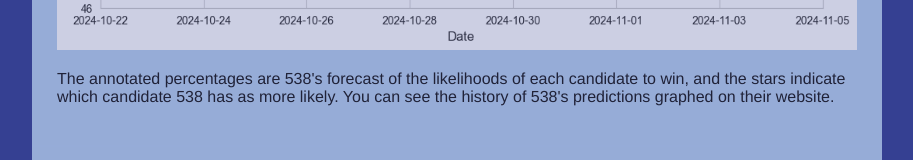
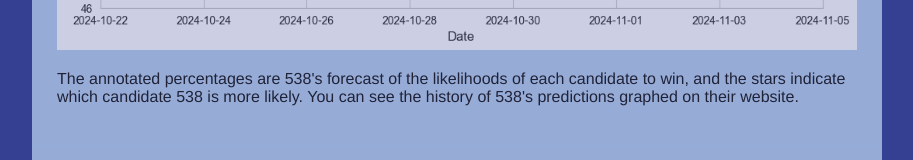
Before and after one commit to wh33les/2024ElectionForecast, a plain HTML site: page index.html in a window 1280 px wide. Shown: the part 1888-2048 px from the top of the page, without its empty margins (183-1096 px from the left). Drawn offline with nearby package versions, Linux system fonts and the light colour scheme; some packages are replaced by stand-ins of ours.

Commit message:
Fixed a typo.

```diff
--- a/index.html
+++ b/index.html
@@ -104,7 +104,7 @@
     </div>
     <div><h2>Previous forecasts</h2>
         <img src='previous_images/29Oct.png' width="100%">
-        <p>The annotated percentages are 538's forecast of the likelihoods of each candidate to win, and the stars indicate which candidate 538 has as more likely.  You can see the history of 538's predictions graphed on their website.</p>
+        <p>The annotated percentages are 538's forecast of the likelihoods of each candidate to win, and the stars indicate which candidate 538 is more likely.  You can see the history of 538's predictions graphed on their website.</p>
     </div>
     <div><h2><a href="#" onClick="toggleShowHide('swing'); return false;">Swing state predictions</a></h2>
         <hr>
```
